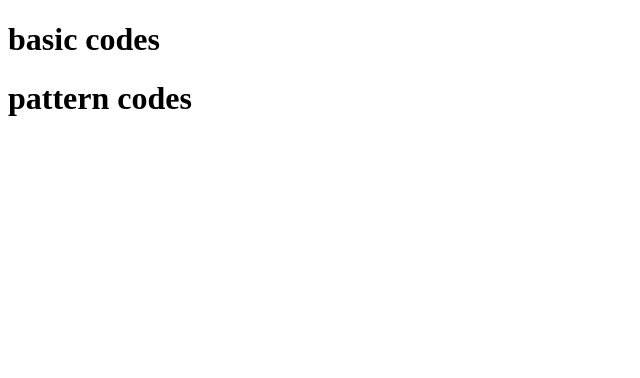
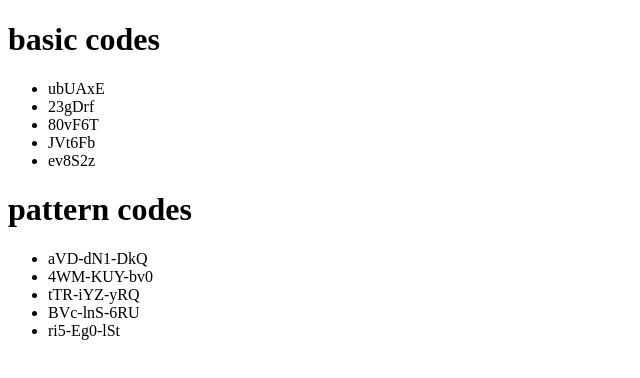
Before and after one commit to qvedroid/bedhiloline, a website: page kode-generator/modul/test.html in a window 1280 px wide. Shown: the whole page, without its empty margins (0-640 px from the left). Drawn offline with Linux system fonts and the light colour scheme.

Commit message:
Update test.html

```diff
--- a/kode-generator/modul/test.html
+++ b/kode-generator/modul/test.html
@@ -3,7 +3,7 @@
 <head>
     <meta charset="UTF-8">
     <title></title>
-    <script src="../kode-voucer.js"></script>
+    <script src="https://raw.githack.com/qvedroid/bedhiloline/main/kode-generator/kode-voucher.js"></script>
 </head>
 <body>
     <h1>basic codes</h1>
```
